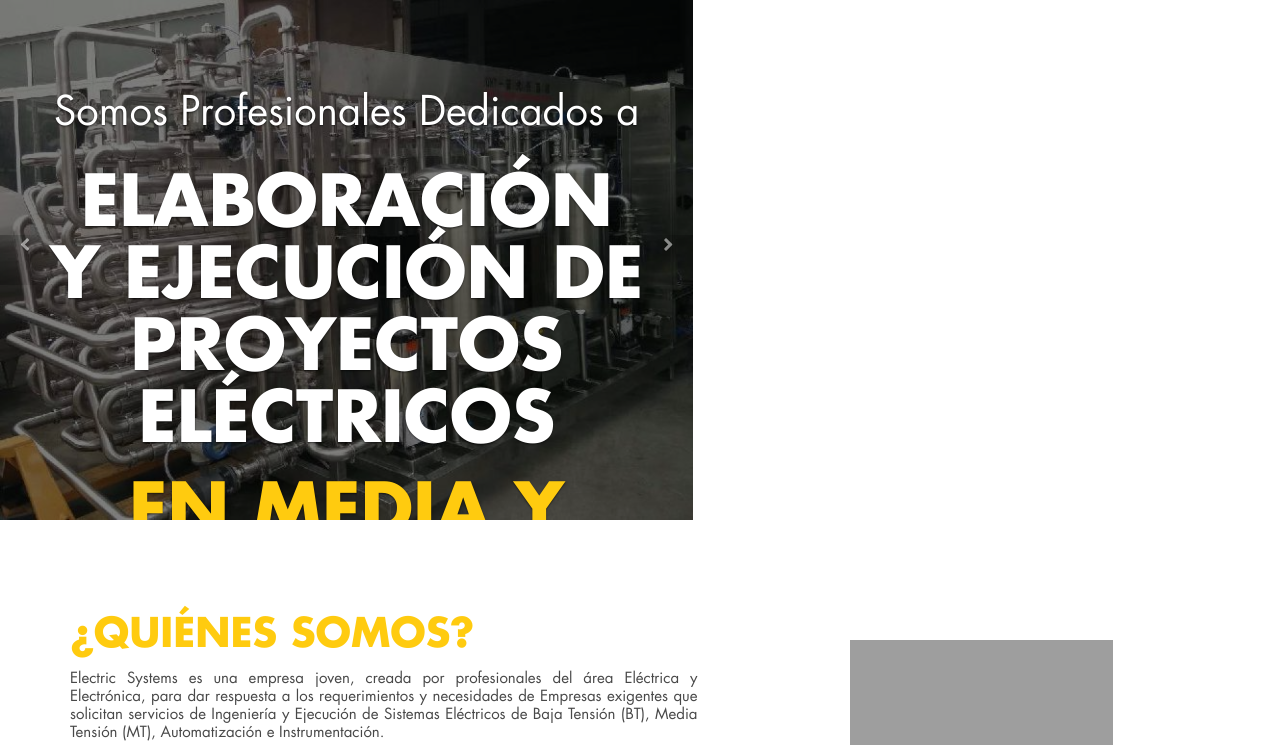
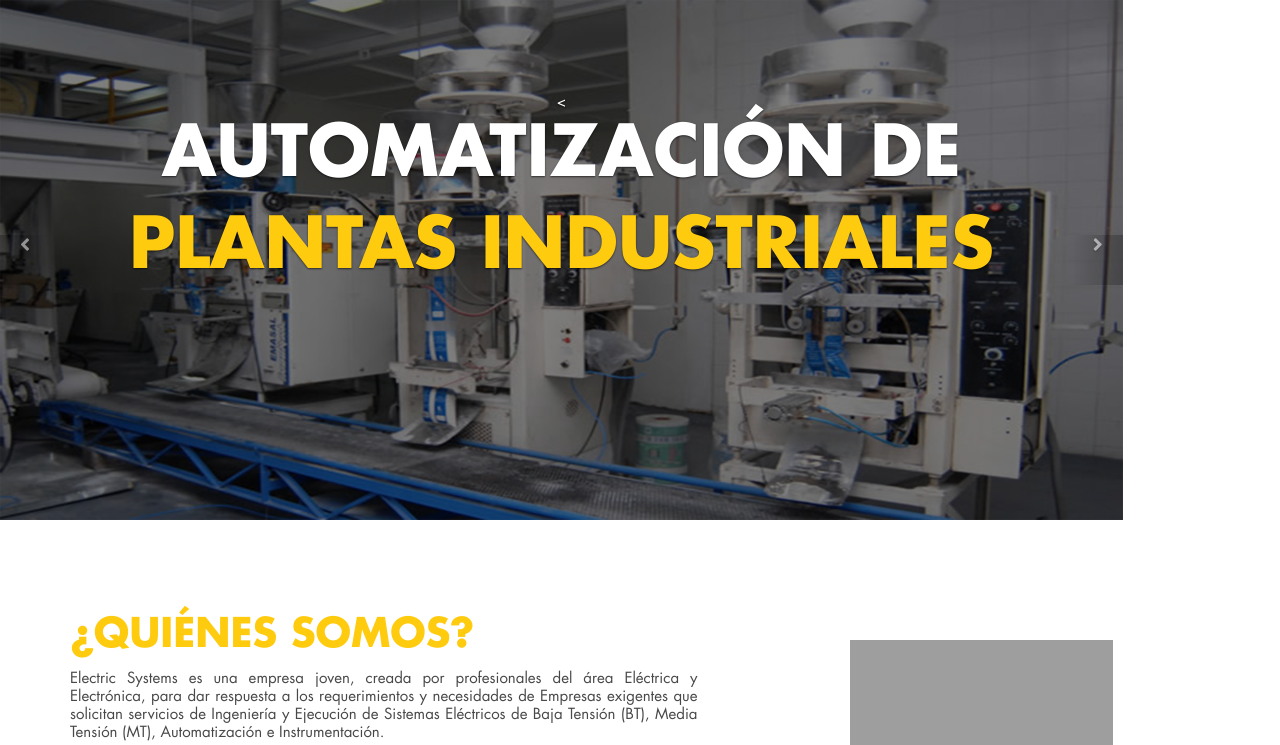
Before and after one commit to l4ner0/Electric_Systems, a PHP site: the page made by web/Vistas/Modulos/inicio.php in a window 1280 px wide. Shown: the top 745 px of the page. Run offline with PHP 8.4, Linux system fonts and the light colour scheme; the template is opened without the code that fills it, so the values that code supplies are empty; some libraries are stand-ins or nearby versions; grey boxes are pictures that could not be loaded.

Commit message:
Se culminó con el carousel

```diff
--- a/web/Funciones/constantes.funciones.php
+++ b/web/Funciones/constantes.funciones.php
@@ -10,6 +10,5 @@ define('PHPMAILER_PORT',587);
 
 /*Constantes para dirección*/
 
-define("HTML_DIR","");
-define("HTML_DIR","localhost/Electric_Systems/web/");
+define("HTML_DIR","https://localhost/Repos_web/Electric_Systems/web/");
 //define("HTML_DIR","https://www.villa-book.com/");
--- a/web/Vistas/Modulos/inicio/carrusel.php
+++ b/web/Vistas/Modulos/inicio/carrusel.php
@@ -4,28 +4,37 @@
         <!-- Carousel-inner -->
         <div class="carousel-inner" role="listbox">
             <div class="item active">
-                <img src="<?php echo HTML_DIR; ?>Vistas/images/Principal/automatizacion-plantas-industriales.jpg"  alt="Construction">
+                <img src="<?php echo HTML_DIR; ?>Vistas/images/Principal/slider1.jpg"  alt="Construction">
                 <div class="overlay">
                     <div class="carousel-caption">
                         <div class="hidden-lg"><br><br><br></div>
-                        <h3>Somos Profesionales Dedicados a </h3>
-                        <h1>Elaboración y Ejecución de Proyectos Eléctricos</h1>
-                        <h1 class="second_heading">En Media y Baja Tensión</h1>
-                    </div>
-                </div>
-            </div>
-            <div class="item">
-                <img src="<?php echo HTML_DIR; ?>Vistas/images/slider_img2.jpg" alt="Construction">
-                <div class="overlay">
-                    <div class="carousel-caption">
-                        <div class="hidden-lg"><br><br><br></div>
-                        <h1>Automatización de </h1>
+                        <<h1>Automatización de </h1>
                         <h1 class="second_heading">Plantas Industriales</h1>
                     </div>
                 </div>
             </div>
             <div class="item">
-                <img src="<?php echo HTML_DIR; ?>Vistas/images/slider_img3.jpg" alt="Construction">
+                <img src="<?php echo HTML_DIR; ?>Vistas/images/Principal/slider2.jpg" alt="Construction">
+                <div class="overlay">
+                    <div class="carousel-caption">
+                        <div class="hidden-lg"><br><br><br></div>
+                        <h1>Estudio y Ejecución de</h1>
+                        <h1 class="second_heading">Proyectos Eléctricos de Iluminación</h1>
+                    </div>
+                </div>
+            </div>
+            <div class="item">
+                <img src="<?php echo HTML_DIR; ?>Vistas/images/Principal/slider3.jpg"  alt="Construction">
+                <div class="overlay">
+                    <div class="carousel-caption">
+                        <div class="hidden-lg"><br><br><br></div>
+                        <<h1>Automatización de </h1>
+                        <h1 class="second_heading">Plantas Industriales</h1>
+                    </div>
+                </div>
+            </div>
+            <div class="item">
+                <img src="<?php echo HTML_DIR; ?>Vistas/images/Principal/slider4.jpg" alt="Construction">
                 <div class="overlay">
                     <div class="carousel-caption">
                         <div class="hidden-lg"><br><br><br></div>
```
Also changed, not shown: web/Vistas/images/Principal/Automatizacion-de-plantas-industriales.jpg (deleted), web/Vistas/images/Principal/Proyecto-Iluminacion-Industrial.png (deleted), web/Vistas/images/Principal/Proyecto-Iluminacion-industrial-2.jpg (deleted), web/Vistas/images/Principal/automatizacion-plantas-industriales.jpg (deleted), web/Vistas/images/Principal/slider1.jpg (added), web/Vistas/images/Principal/slider2.jpg (added), web/Vistas/images/Principal/slider3.jpg (added), web/Vistas/images/Principal/slider4.jpg (added).
